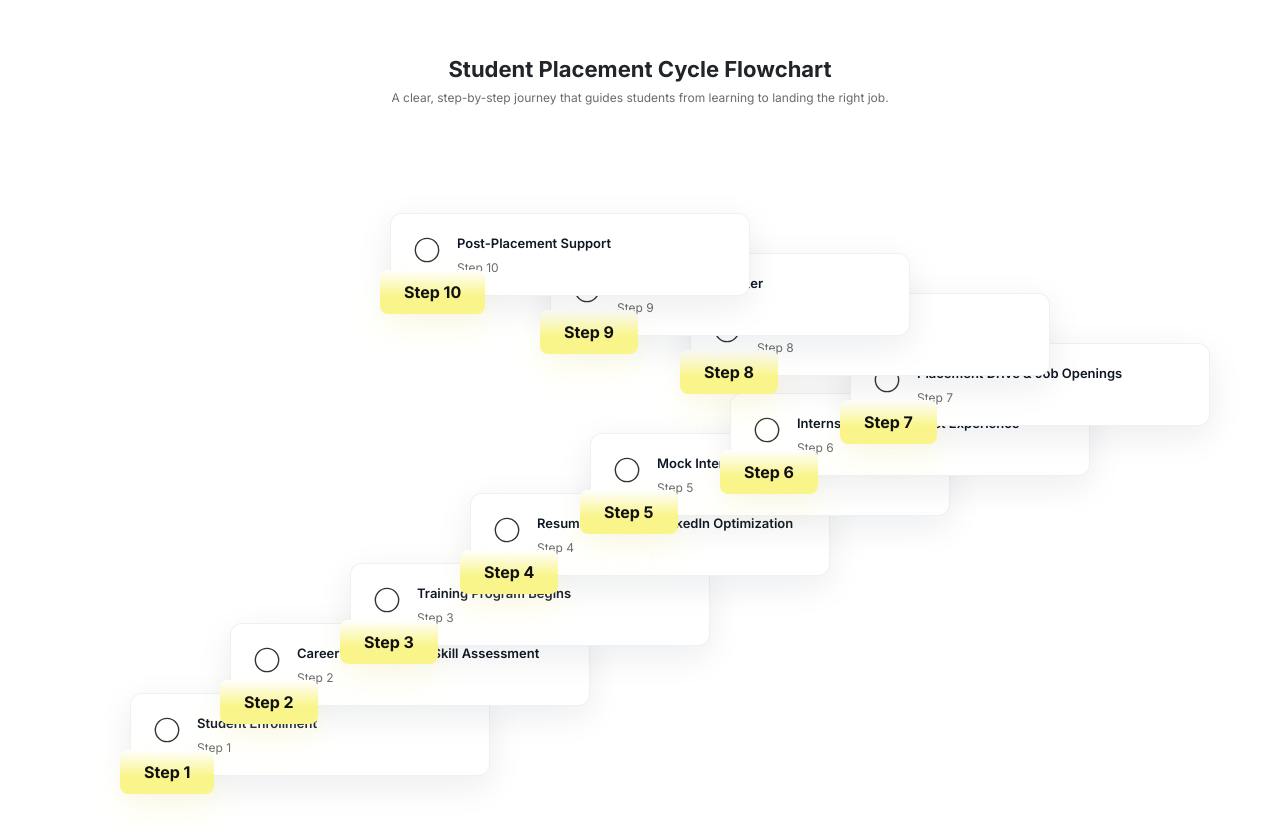
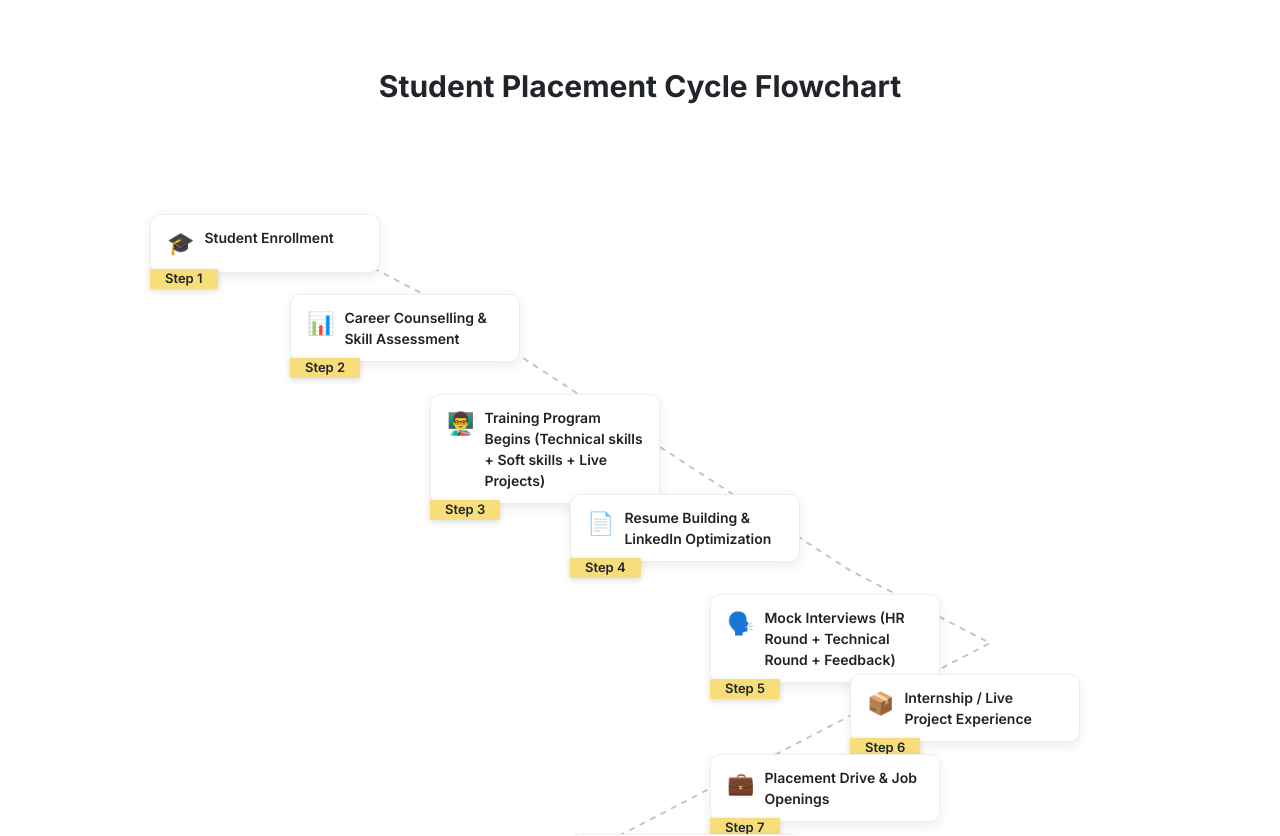
Before and after one commit to Urbancode-IT/jobzenterNextjs, a Next.js app: page / in a window 1280 px wide. Shown: the part 3060-3896 px from the top of the page. Built offline with nearby package versions, Linux system fonts and the light colour scheme.

Commit message:
all changes

```diff
--- a/src/components/Steps.css
+++ b/src/components/Steps.css
@@ -1,97 +1,70 @@
 .placement-flow {
-  font-family: 'Inter', sans-serif;
-  padding: 28px 12px 80px;
+  padding: 40px 0;
+}
+
+.flow-header {
+  text-align: center;
+  margin-bottom: 30px;
 }
 
 .flow-header h2 {
-  font-size: 22px;
+  font-size: 30px;
   font-weight: 700;
-  margin-bottom: 6px;
 }
 
 .flow-sub {
-  font-size: 12px;
-  color: #6b6b6b;
-  max-width: 780px;
-  margin: 0 auto 26px auto;
+  max-width: 700px;
+  margin: 0 auto;
+  color: #555;
+  font-size: 15px;
 }
 
 .flow-canvas {
   position: relative;
-  width: 100%;
-  max-width: 1100px;
-  height: 680px;
+  width: 1200px;
+  height: 1000px;
   margin: 0 auto;
 }
 
 .flow-path {
   position: absolute;
-  inset: 0;
   width: 100%;
   height: 100%;
-  pointer-events: none;
 }
 
 .flow-step {
   position: absolute;
-  transform: translate(-0%, -0%);
-  width: 360px;
 }
 
 .step-card {
-  background: #fff;
-  border-radius: 12px;
-  border: 1px solid rgba(0,0,0,0.06);
-  padding: 20px 18px 18px 66px;
-  box-shadow: 0 10px 35px rgba(14, 21, 47, 0.08);
-  position: relative;
+  background: white;
+  width: 230px;
+  border-radius: 10px;
+  padding: 12px 16px;
+  box-shadow: 0 4px 12px rgba(0,0,0,0.08);
+  border: 1px solid #eee;
+  display: flex;
+  gap: 10px;
+  align-items: flex-start;
 }
 
 .step-icon {
-  position: absolute;
-  left: 18px;
-  top: 18px;
-  width: 36px;
-  height: 36px;
-  display: flex;
-  align-items: center;
-  justify-content: center;
+  font-size: 22px;
 }
 
 .step-title {
-  font-size: 13px;
+  font-size: 14px;
   font-weight: 600;
-  color: #0f1724;
-}
-
-.step-sub {
-  font-size: 12px;
-  color: #6b6b6b;
-  margin-top: 6px;
+  color: #222;
 }
 
 .step-pill {
-  position: absolute;
-  left: -10px;
-  bottom: -18px;
-  background: linear-gradient(180deg, #fff 0%, #f9f58b 60%);
-  padding: 10px 24px;
-  border-radius: 8px;
-  box-shadow: 0 18px 30px rgba(249,245,139,0.16);
-  font-weight: 700;
-  color: #111;
+  margin-top: -4px;
+  background: #f7de7b;
+  padding: 0px 15px;
+  border-radius: -15px;
+  font-size: 13px;
+  font-weight: 600;
+  width: fit-content;
+  box-shadow: 0 2px 6px rgba(0,0,0,0.15);
 }
-
-/* responsive */
-@media (max-width: 992px) {
-  .flow-canvas { height: 900px; }
-  .flow-step { width: 260px; }
-  .step-card { padding-left: 56px; }
-}
-
-@media (max-width: 576px) {
-  .flow-canvas { height: 1400px; }
-  .flow-step { position: relative; width: 100%; margin-bottom: 28px; left: 0 !important; top: 0 !important; }
-  .flow-path { display: none; }
-  .step-pill { position: relative; left: 0; bottom: 0; display: inline-block; margin-top: 12px; }
-}
--- a/src/components/Steps.jsx
+++ b/src/components/Steps.jsx
@@ -3,55 +3,54 @@ import React from 'react';
 import './Steps.css';
 
 const steps = [
-  { id: 1, title: 'Student Enrollment', subtitle: 'Step 1', top: 560, left: 40 },
-  { id: 2, title: 'Career Counselling & Skill Assessment', subtitle: 'Step 2', top: 490, left: 140 },
-  { id: 3, title: 'Training Program Begins', subtitle: 'Step 3', top: 430, left: 260 },
-  { id: 4, title: 'Resume Building & LinkedIn Optimization', subtitle: 'Step 4', top: 360, left: 380 },
-  { id: 5, title: 'Mock Interviews', subtitle: 'Step 5', top: 300, left: 500 },
-  { id: 6, title: 'Internship / Live Project Experience', subtitle: 'Step 6', top: 260, left: 640 },
-  { id: 7, title: 'Placement Drive & Job Openings', subtitle: 'Step 7', top: 210, left: 760 },
-  { id: 8, title: 'Company Interviews', subtitle: 'Step 8', top: 160, left: 600 },
-  { id: 9, title: 'Selection & Offer Letter', subtitle: 'Step 9', top: 120, left: 460 },
-  { id: 10, title: 'Post-Placement Support', subtitle: 'Step 10', top: 80, left: 300 },
+  { id: 1, title: 'Student Enrollment', icon: '🎓', top: 80, left: 80 },
+  { id: 2, title: 'Career Counselling & Skill Assessment', icon: '📊', top: 160, left: 220 },
+  { id: 3, title: 'Training Program Begins (Technical skills + Soft skills + Live Projects)', icon: '👨‍🏫', top: 260, left: 360 },
+  { id: 4, title: 'Resume Building & LinkedIn Optimization', icon: '📄', top: 360, left: 500 },
+  { id: 5, title: 'Mock Interviews (HR Round + Technical Round + Feedback)', icon: '🗣️', top: 460, left: 640 },
+  { id: 6, title: 'Internship / Live Project Experience', icon: '📦', top: 540, left: 780 },
+  { id: 7, title: 'Placement Drive & Job Openings', icon: '💼', top: 620, left: 640 },
+  { id: 8, title: 'Company Interviews', icon: '🧑‍💻', top: 700, left: 500 },
+  { id: 9, title: 'Selection & Offer Letter', icon: '✉️', top: 780, left: 360 },
+  { id: 10, title: 'Post-Placement Support (LinkedIn guidance + Career growth support)', icon: '🤝', top: 860, left: 220 },
 ];
 
 export default function Steps() {
-  const pathPoints = steps
-    .map((s) => `${s.left + 110},${s.top + 32}`)
-    .join(' ');
+  const pathPoints = steps.map(
+    (s) => `${s.left + 140},${s.top + 20}`
+  ).join(' ');
 
   return (
     <section className="placement-flow container">
-      <div className="flow-header text-center">
+      <div className="flow-header">
         <h2>Student Placement Cycle Flowchart</h2>
-        <p className="flow-sub">A clear, step-by-step journey that guides students from learning to landing the right job.</p>
+        <p className="flow-sub">
+
+        </p>
       </div>
 
       <div className="flow-canvas">
-        <svg className="flow-path" viewBox="0 0 1100 680" preserveAspectRatio="none">
-          <polyline points={pathPoints} fill="none" stroke="#9aa0a6" strokeWidth="2" strokeLinecap="round" strokeDasharray="6 6" opacity="0.9" />
+        <svg className="flow-path" viewBox="0 0 1200 1100" preserveAspectRatio="none">
+          <polyline
+            points={pathPoints}
+            fill="none"
+            stroke="#c2c2c2"
+            strokeWidth="2"
+            strokeDasharray="6 6"
+          />
         </svg>
 
-        {steps.map((s) => (
-          <div
-            className="flow-step"
-            key={s.id}
-            style={{ top: `${s.top}px`, left: `${s.left}px` }}
-          >
+        {steps.map((s, index) => (
+          <div key={s.id} className="flow-step" style={{ top: s.top, left: s.left }}>
+
+            {/* Icon + Title Box */}
             <div className="step-card">
-              <div className="step-icon" aria-hidden>
-                <svg width="28" height="28" viewBox="0 0 24 24" fill="none" xmlns="http://www.w3.org/2000/svg">
-                  <circle cx="12" cy="12" r="10" stroke="#333" strokeWidth="1.2" fill="transparent" />
-                </svg>
-              </div>
-
-              <div className="step-content">
-                <div className="step-title">{s.title}</div>
-                <div className="step-sub">{s.subtitle}</div>
-              </div>
+              <div className="step-icon">{s.icon}</div>
+              <div className="step-title">{s.title}</div>
             </div>
 
-            <div className="step-pill">{s.subtitle}</div>
+            {/* Yellow pill */}
+            <div className="step-pill">Step {index + 1}</div>
           </div>
         ))}
       </div>
```
Also changed, not shown: src/app/reach-us/page.js (+74 -1 lines), src/components/career-labs/Mockinterviews/components/LearnSection.jsx (+14 -17 lines).
